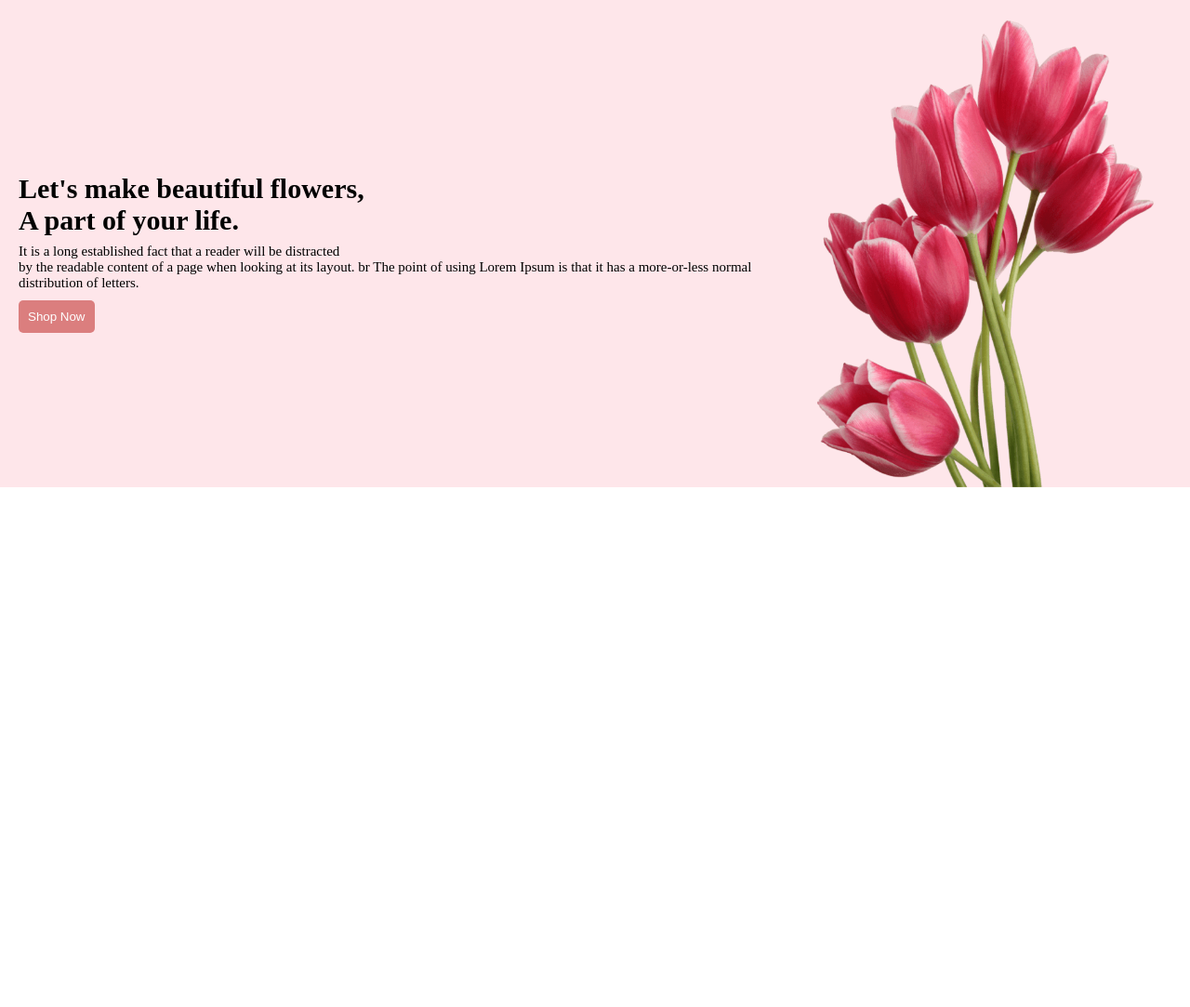
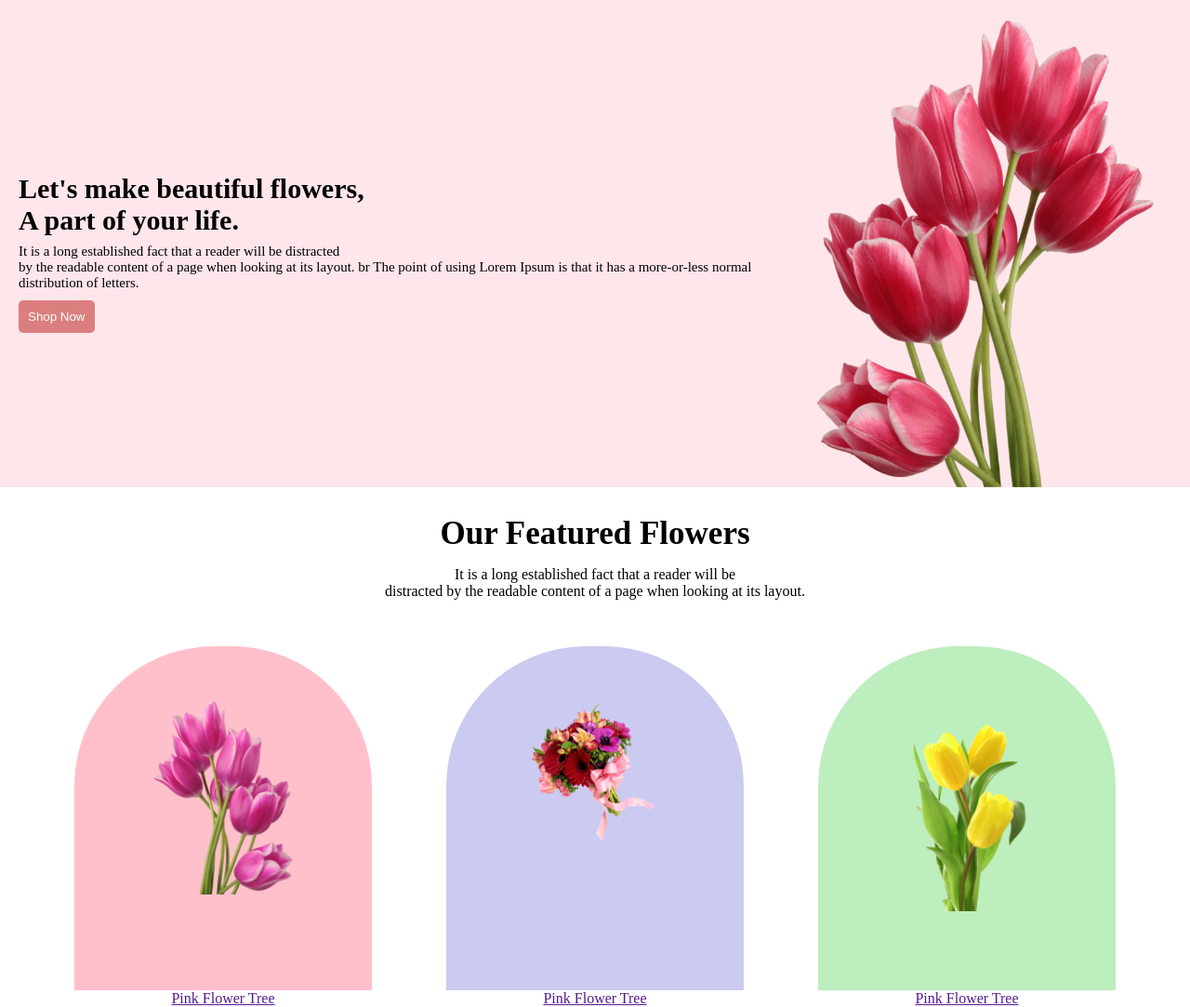
Before and after one commit to NayemEhsan/1st-assignment-reset-batch-7, a plain HTML site: page index.html in a window 1280 px wide. Shown: the whole page at 93% size. Before the commit the page ends 800 px from the top, so only its background shows below. Drawn offline with Linux system fonts and the light colour scheme.

Commit message:
feature section done

```diff
--- a/index.css
+++ b/index.css
@@ -35,3 +35,59 @@
 .btn-primary:hover{
     background-color: brown;
 }
+
+
+/* feature section */
+
+.feature-title{
+    text-align: center;
+    margin-top: 30px;
+    margin-bottom: 50px;
+}
+.title{
+    font-size: 35px;
+    margin-bottom: 15px;
+}
+.img-container{
+    display: flex;
+   justify-content: space-evenly;
+
+    text-align: center;
+
+}
+
+.feature-img{
+    width: 150px;
+}
+.img-box1{
+   text-align: center;
+   background-color:pink;
+   border-top-left-radius: 150px;
+   border-top-right-radius: 150px;
+   padding:60px;
+   width: 200px;
+   height: 250px;
+
+}
+.img-box2{
+   text-align: center;
+   background-color: rgb(203, 203, 241);
+   border-top-left-radius: 150px;
+   border-top-right-radius: 150px;
+   padding:60px;
+   width: 200px;
+   height: 250px;
+
+}
+.img-box3{
+   text-align: center;
+   background-color:rgb(189, 238, 189);
+   border-top-left-radius: 150px;
+   border-top-right-radius: 150px;
+   padding:60px;
+   width: 200px;
+   height: 250px;
+
+}
+
+/* logo section */
--- a/index.html
+++ b/index.html
@@ -21,6 +21,44 @@
 
     </header>
     <Main>
+        <!-- feature section -->
+        <Section class="feature-section">
+            <div class="feature-title">
+                <h1 class="title">Our Featured Flowers</h1>
+                <p>It is a long established fact that a reader will be <br> distracted by the readable content of a page when looking at its layout.</p>
+            </div>
+
+               <div class="img-container">
+               <div>
+                <div class="img-box1">
+                    <img class="feature-img" src="./Flower Asset/pngwing 6.png" alt="">
+                    <br>
+
+                 </div>
+                 <a href="">Pink Flower Tree</a>
+               </div>
+               <div>
+                <div class="img-box2">
+                    <img class="feature-img" src="./Flower Asset/pngwing 5.png" alt="">
+                    <br>
+
+                 </div>
+                 <a href="">Pink Flower Tree</a>
+               </div>
+               <div>
+                <div class="img-box3">
+                    <img class="feature-img" src="./Flower Asset/pngwing 7.png" alt="">
+                    <br>
+
+                 </div>
+                 <a href="">Pink Flower Tree</a>
+               </div>
+
+               </div>
+
+        </Section>
+
+        <section></section>
 
     </Main>
     <footer>
```
